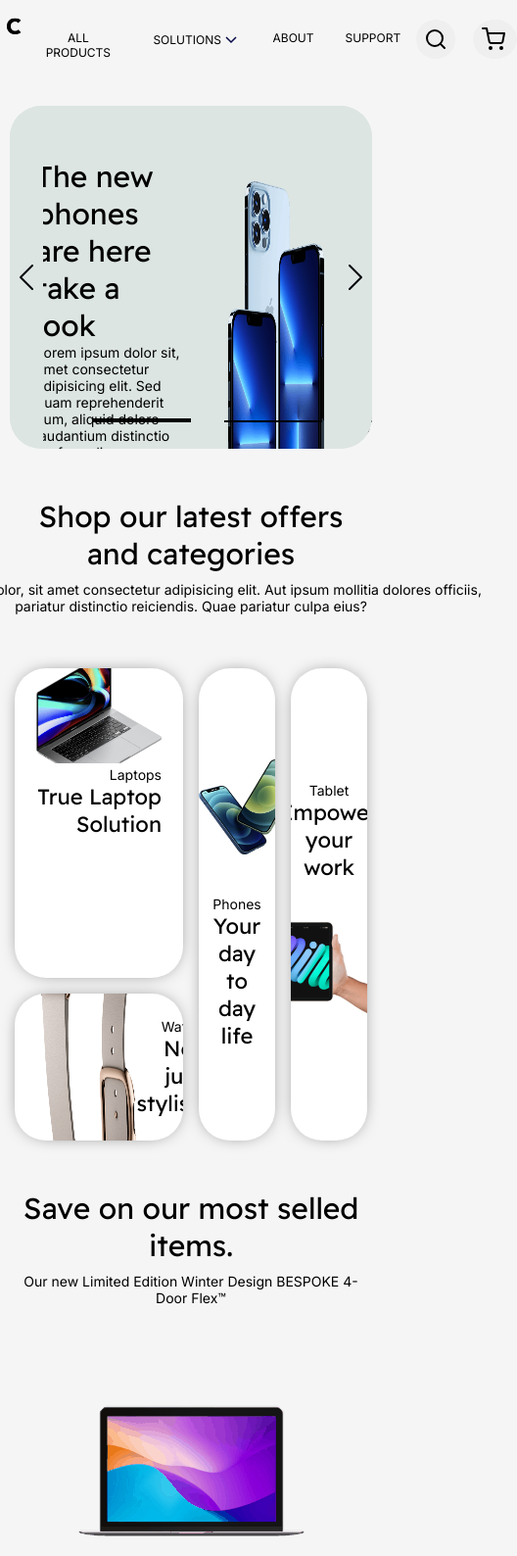
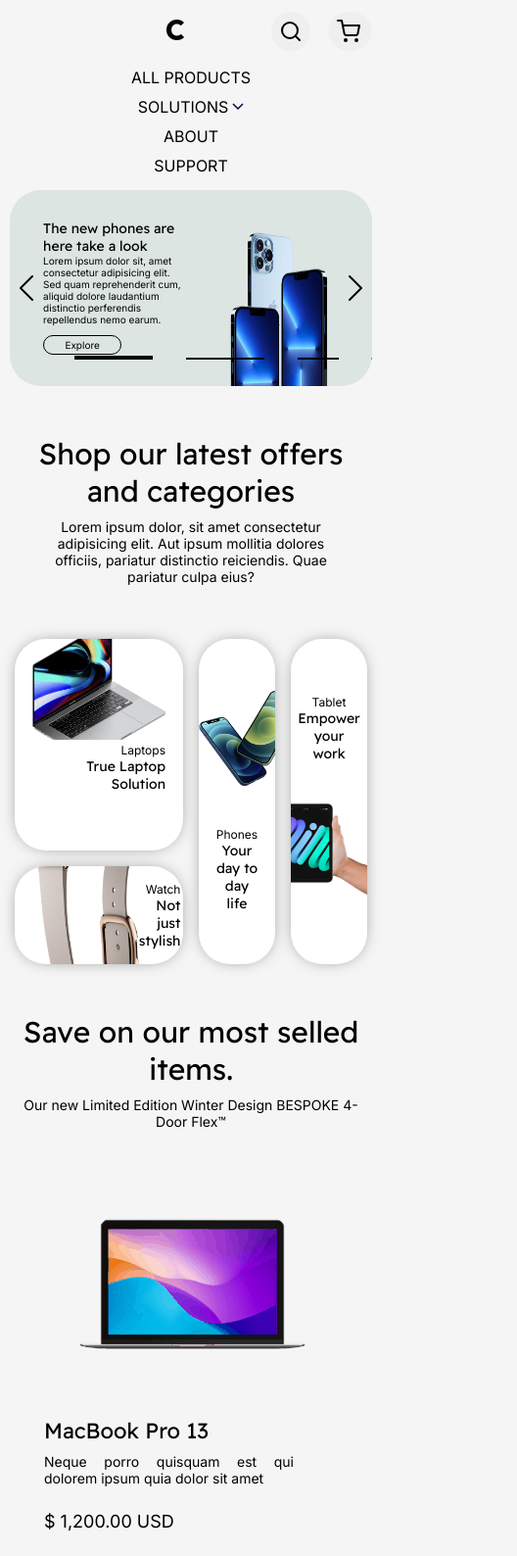
Before and after one commit to PivPivPiv/california-shop, a website built with Parcel: page index.html in a window 390 px wide. Shown: the top 1588 px of the page at 98% size, 528 px wide, since content can reach past the window. Built offline with nearby package versions, Linux system fonts and the light colour scheme; files whose address does not match are found by name.

Commit message:
Added responsive css to 480 width

```diff
--- a/index.html
+++ b/index.html
@@ -33,7 +33,7 @@
         <nav class="header-nav">
           <ul>
             <li>
-              <a href="#"><span>ALL PRODUCTS</span> </a>
+              <a href="#">ALL PRODUCTS </a>
             </li>
             <li class="header-solutions">
               <span class="header-solutions-span">SOLUTIONS </span>
--- a/style.css
+++ b/style.css
@@ -153,7 +153,7 @@ body {
   bottom: -80px;
   left: 0;
   transform-origin: 0% 0%;
-  z-index: 10;
+  z-index: 50;
   visibility: hidden;
   opacity: 0;
   transform: rotatex(-90deg);
@@ -441,7 +441,6 @@ body {
 /*--------------------------- MOST SELLED------------------- */
 
 .most-selled-items {
-  margin-top: 31px;
   justify-content: space-around;
   flex-wrap: wrap;
 }
@@ -450,7 +449,7 @@ body {
   width: 303px;
   height: 397px;
   text-align: justify;
-
+  margin-top: 31px;
   transition: 0.2s;
 }
 
@@ -833,7 +832,7 @@ footer {
   }
 
   .sign-up {
-    margin: 81px auto 19px;
+    margin: 81px 3% 19px;
   }
   .slider-textBlock h2 {
     font-size: 38px;
@@ -864,8 +863,12 @@ footer {
     margin-bottom: 28px;
     font-size: 12px;
   }
-  .header-logo {
-    transform: scale(0.8);
+
+  .header-nav ul li a {
+    margin: 0 10px;
+  }
+  .header-solutions {
+    width: 100px;
   }
   .content-header {
     font-size: 30px;
@@ -910,6 +913,9 @@ footer {
   .latest-offers-square-item .item-text {
     margin-top: 0px;
   }
+  .latest-offers p {
+    width: 90%;
+  }
   /* ///////// */
   .best-item {
     width: 320px;
@@ -942,4 +948,187 @@ footer {
   .footer-ul li {
     font-size: 13px;
   }
+  .footer {
+    padding: 0 2%;
+  }
 }
+
+@media screen and (max-width: 540px) {
+  .header {
+    flex-direction: column;
+    height: auto;
+    margin-bottom: 10px;
+  }
+  .header-nav {
+    display: block;
+    width: 100%;
+  }
+  .header-logo {
+    margin: 20px 0;
+  }
+  .header nav ul {
+    flex-direction: column;
+  }
+  .header-nav ul li {
+    justify-content: center;
+    width: 100%;
+  }
+  .header-nav ul li a {
+    padding: 5px 0;
+    font-size: 16px;
+  }
+  .header-solutions {
+    width: 100%;
+    font-size: 16px;
+    padding: 5px 0;
+  }
+  .header-searchAndBasketIcons {
+    width: 100%;
+    justify-content: flex-end;
+    position: absolute;
+    top: 12px;
+    right: 10px;
+  }
+  #header-submenu {
+    width: 100%;
+    bottom: -30px;
+  }
+  #sub1 {
+    text-align: center;
+  }
+  .header-submenu-li {
+    margin-bottom: 0;
+  }
+  /* ///////// */
+  .footer {
+    flex-direction: column;
+    text-align: center;
+    justify-content: center;
+  }
+  .footer-logoAndText {
+    max-width: 100%;
+  }
+  .footer-ul {
+    display: flex;
+    flex-direction: row;
+
+    justify-content: center;
+    align-items: center;
+    flex-wrap: wrap;
+    /* border-bottom: 1px solid grey; */
+    margin: 10px 0;
+  }
+
+  .footer-header {
+    margin: 0 0 10px;
+    display: block;
+    flex-basis: 100%;
+  }
+  .footer-ul li {
+    margin: 0 15px;
+    /* display: flex;
+    justify-content: center;
+    align-items: center; */
+  }
+  .slider {
+    height: 250px;
+  }
+  .slider-textBlock {
+    font-size: 11px;
+  }
+  .slider-textBlock h2 {
+    font-size: 20px;
+  }
+  .slider-exploreBtn {
+    width: 100px;
+    height: 30px;
+    margin: 20px 0;
+    font-size: 12px;
+  }
+  .slider-tabs {
+    left: 18%;
+  }
+
+  /* ////// */
+  .latest-offers-content {
+    grid-template-rows: 110px 110px 110px;
+    font-size: 12px;
+  }
+  .latest-offers-item h4 {
+    font-size: 16px;
+  }
+  .latest-offers-square-item {
+    padding: 0 18px;
+  }
+  .latest-offers-horisontal-item {
+    padding: 0 18px;
+  }
+
+  /* //// */
+
+  .most-selled-item {
+    width: 300px;
+    height: 370px;
+    margin-top: 20px;
+  }
+  /* //// */
+  .best-items {
+    margin: 20px 0 0 0;
+  }
+}
+
+@media screen and (max-width: 480px) {
+  .slider {
+    height: 200px;
+  }
+  .slider-textBlock {
+    font-size: 10px;
+    margin-left: 10px;
+  }
+  .slider-textBlock h2 {
+    font-size: 14px;
+  }
+  .slider-exploreBtn {
+    width: 80px;
+    height: 20px;
+    margin: 10px 0;
+    font-size: 10px;
+  }
+  .tab {
+    width: 80px;
+  }
+
+  /* ////// */
+  .latest-offers-content {
+    grid-template-rows: 100px 100px 100px;
+  }
+  .latest-offers-item h4 {
+    font-size: 14px;
+  }
+
+  /* //// */
+
+  .most-selled-item {
+    width: 300px;
+    height: 370px;
+    margin-top: 20px;
+  }
+  /* //// */
+  .best-items {
+    margin: 20px 0 0 0;
+  }
+  .best-item-text h4 {
+    font-size: 22px;
+  }
+  .best-item-btn {
+    width: 140px;
+    height: 40px;
+
+    font-size: 14px;
+  }
+  .best-item {
+    background-color: #f8f9fa;
+    width: 370px;
+    height: 420px;
+  }
+}
```
